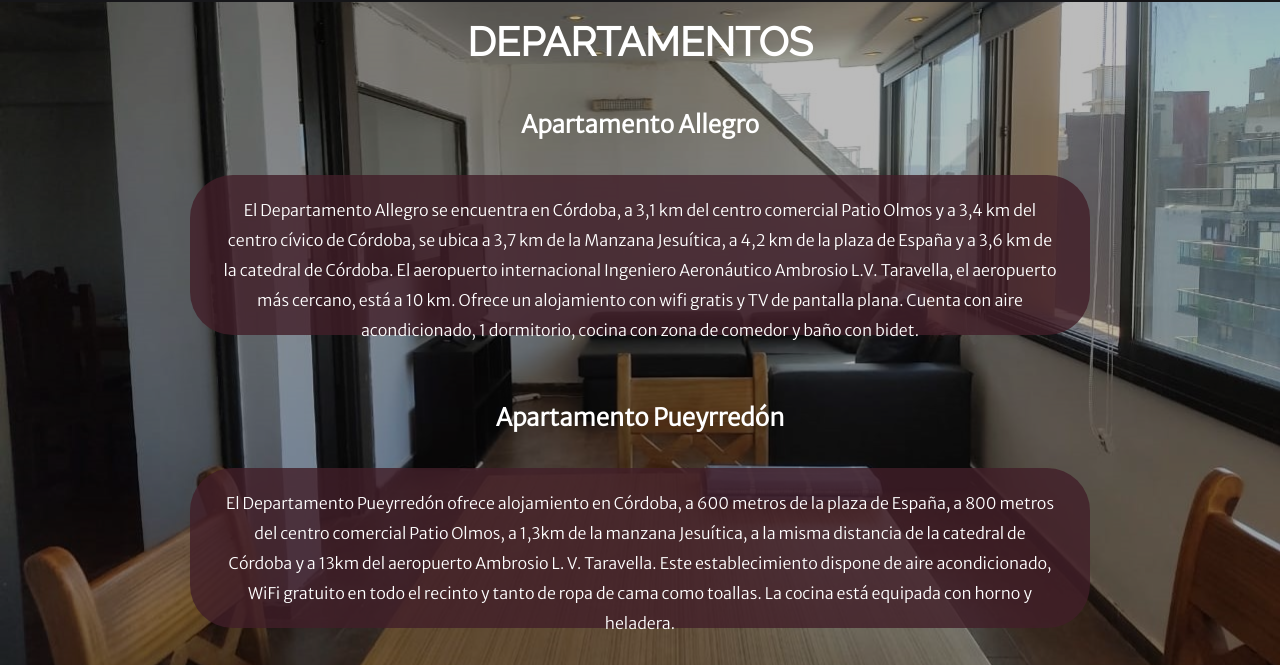
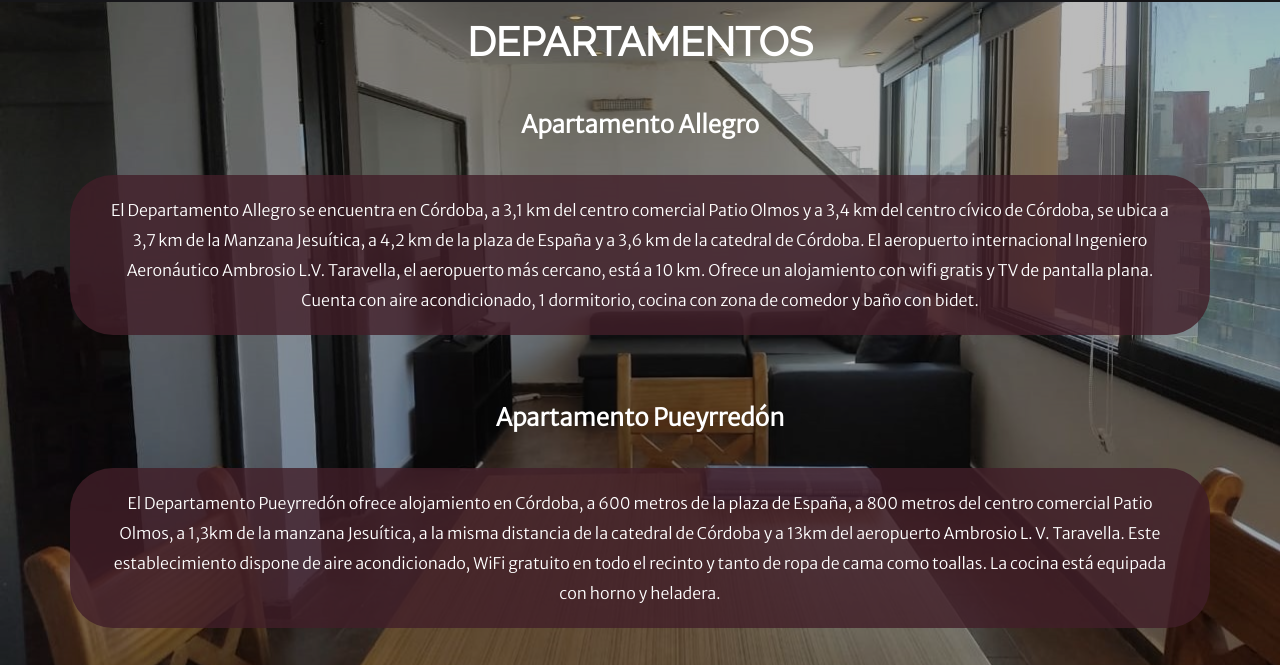
Before and after one commit to vidaleishon/apartamentos_cba, a plain HTML site: page pages/departamentos.html in a window 1280 px wide. Shown: the part 73-738 px from the top of the page. Drawn offline with Linux system fonts and the light colour scheme.

Commit message:
revision

```diff
--- a/css/index.css
+++ b/css/index.css
@@ -142,7 +142,7 @@ h4 {
   height: 30px;
 }
 
-.container {
+article {
   margin: auto;
   width: 900px;
   height: 160px;
```
